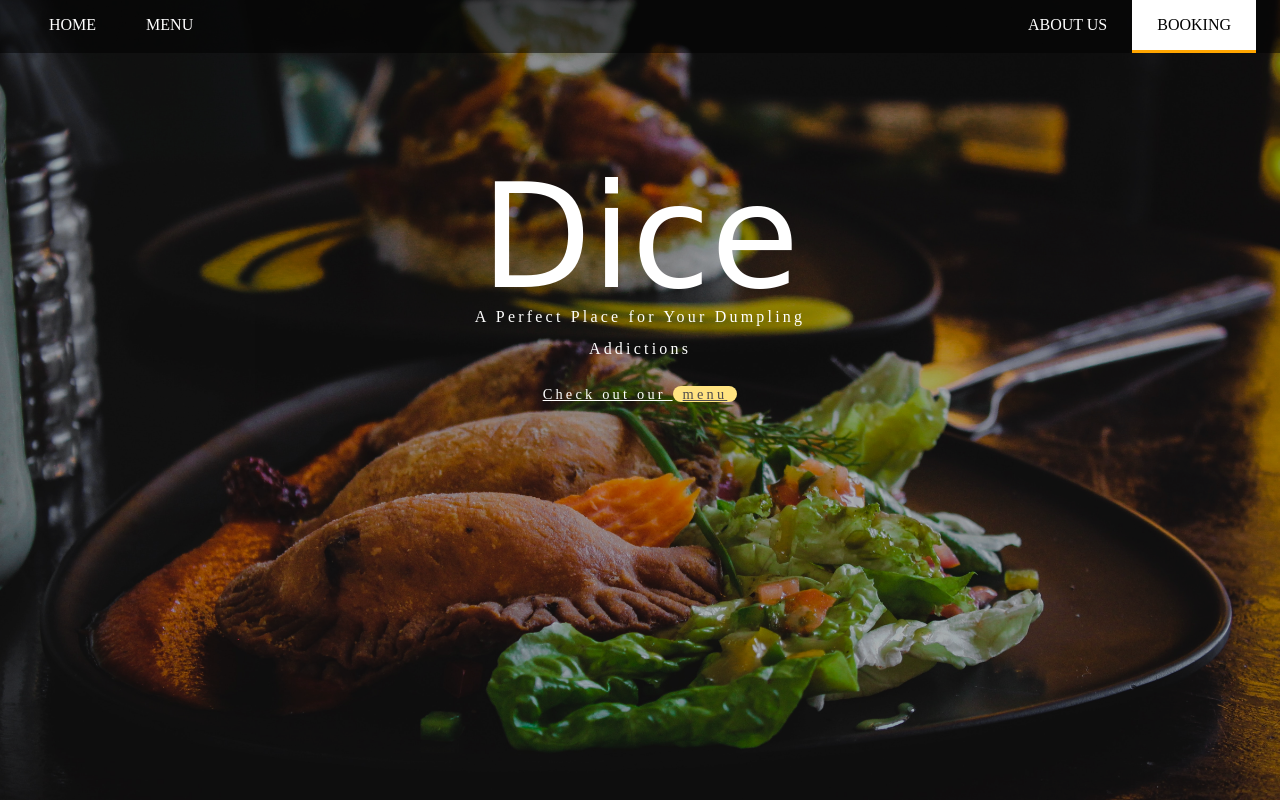
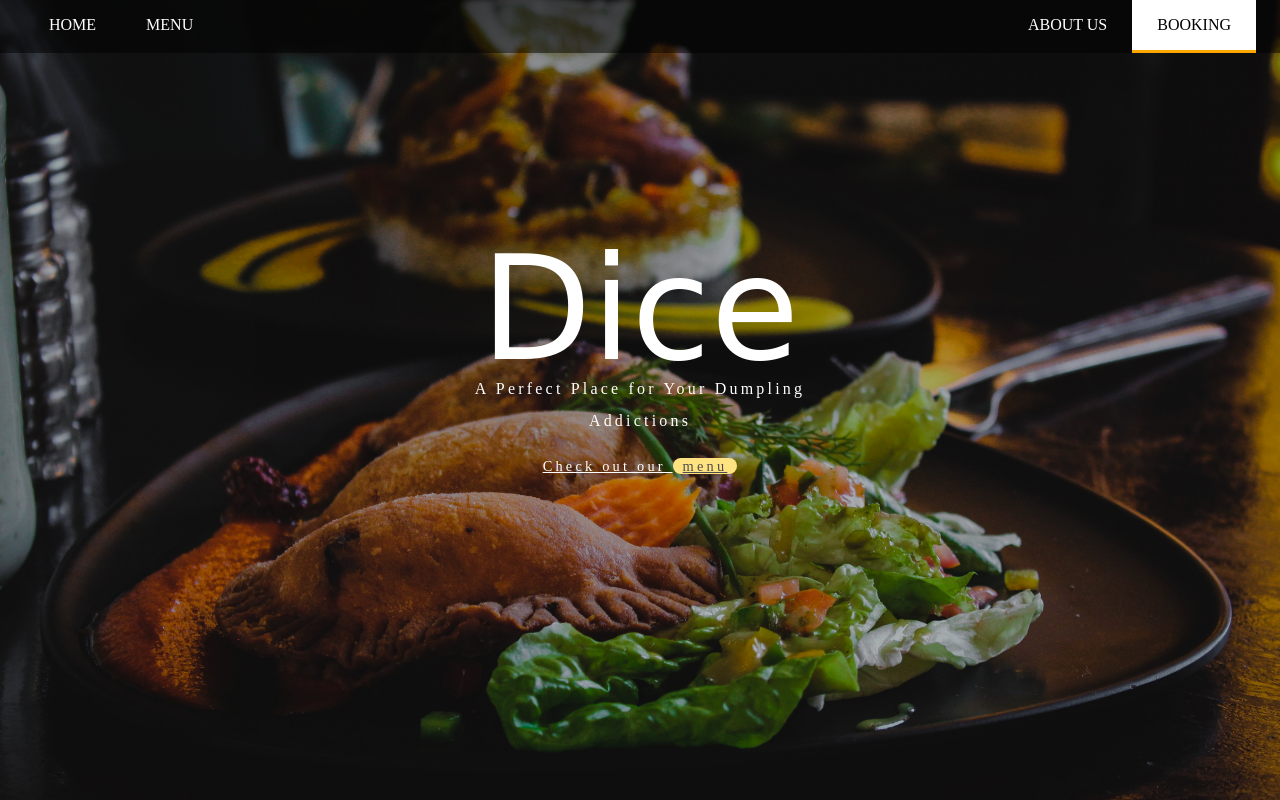
Before and after one commit to Shiielty/restaurant-page, a website built with webpack: page dist/index.html in a window 1280 px wide. Built offline with Linux system fonts and the light colour scheme; a web font is replaced by a local one.

Commit message:
style(style.css): change main-content position

```diff
--- a/src/style.css
+++ b/src/style.css
@@ -67,10 +67,11 @@ nav a:hover {
   display: flex;
   flex-direction: column;
   align-items: center;
+  justify-content: center;
+  height: 75vh;
 }
 
 .title {
-  margin-top: 100px;
   font-family: "Island Moments", cursive;
   font-size: 9rem;
   color: white;
```
Also changed, not shown: dist/main.js.
